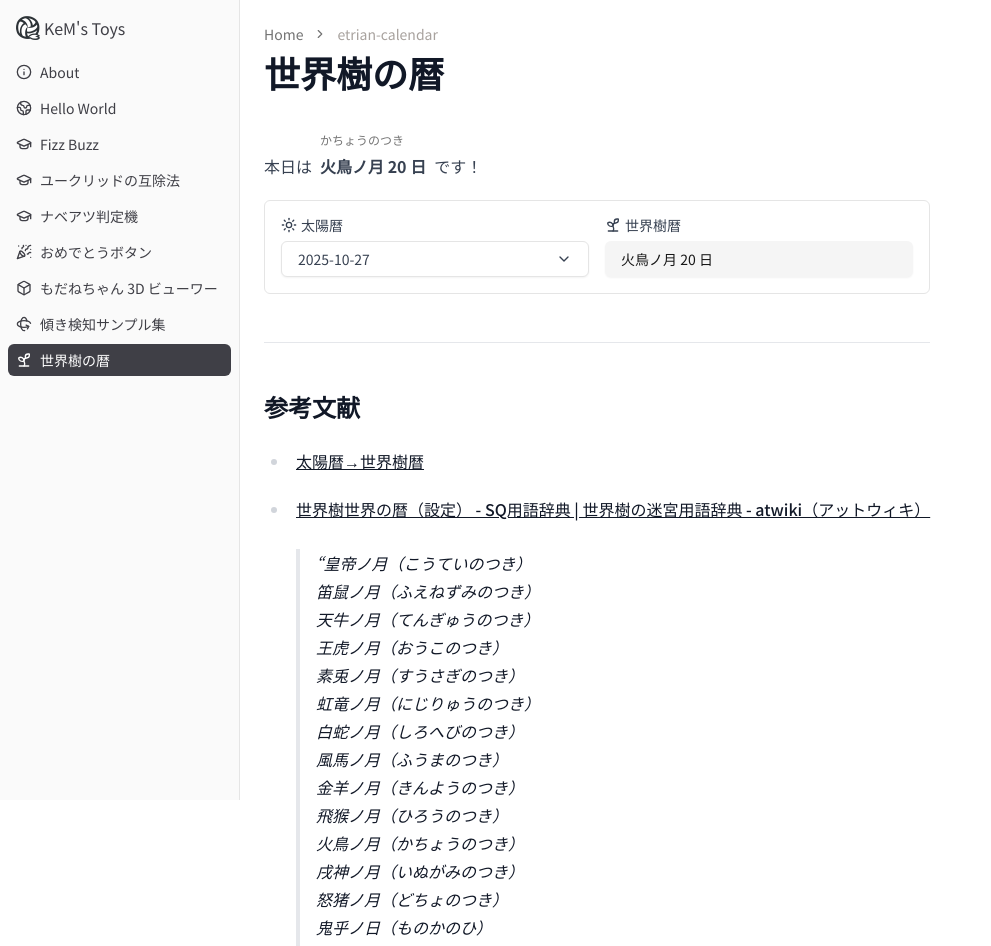
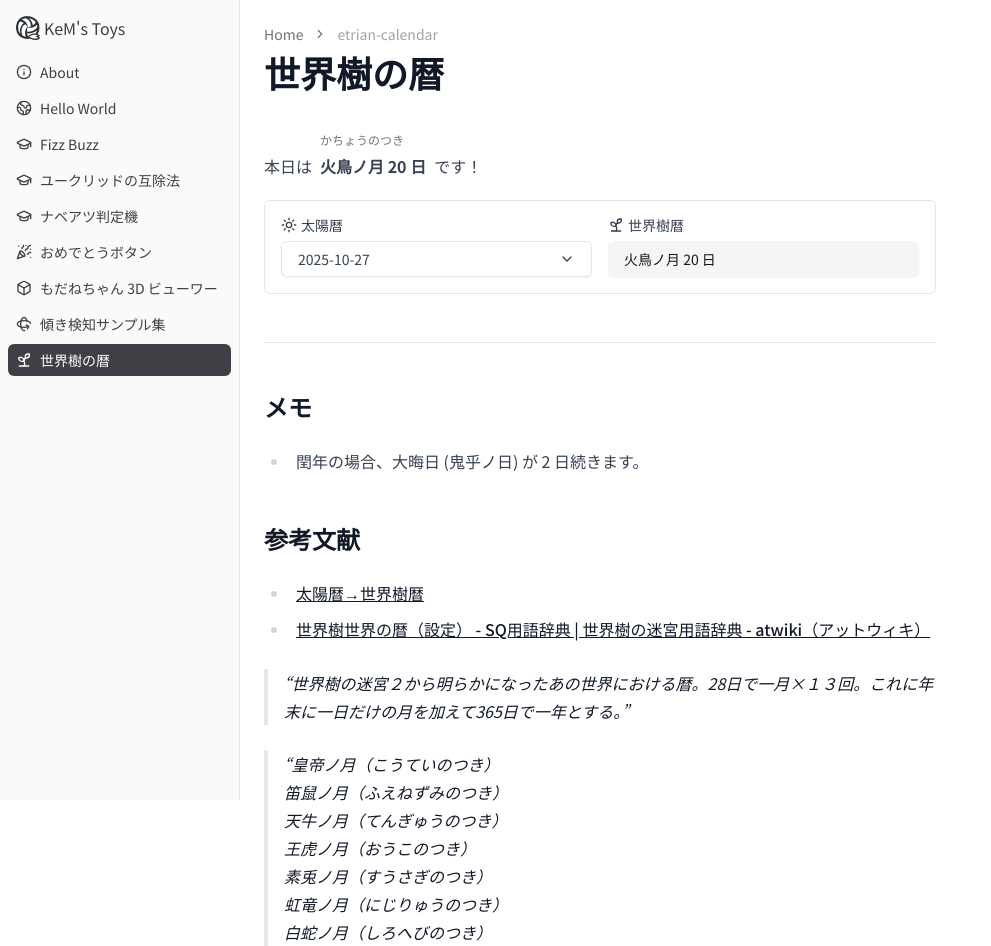
Before and after one commit to kem198/kems-toys, a Next.js app: page /etrian-calendar in a window 1280 px wide. Shown: the top 946 px of the page, without its empty margins (0-991 px from the left). Built offline with nearby package versions, Linux system fonts and the light colour scheme.

Commit message:
fix: update notes and references in page.mdx for clarity and accuracy

```diff
--- a/src/app/(toys)/etrian-calendar/page.mdx
+++ b/src/app/(toys)/etrian-calendar/page.mdx
@@ -10,10 +10,16 @@ import { Version } from "@/components/shared/version";
 
 ---
 
+## メモ
+
+- 閏年の場合、大晦日 (鬼乎ノ日) が 2 日続きます。
+
 ## 参考文献
 
 - [太陽暦→世界樹暦](https://gsv.xii.jp/tools/sqc/)
 - [世界樹世界の暦（設定） - SQ用語辞典 \| 世界樹の迷宮用語辞典 - atwiki（アットウィキ）](https://w.atwiki.jp/yougosq/pages/1305.html)
+
+> 世界樹の迷宮２から明らかになったあの世界における暦。28日で一月×１３回。これに年末に一日だけの月を加えて365日で一年とする。
 
 > 皇帝ノ月（こうていのつき）<br />
 > 笛鼠ノ月（ふえねずみのつき）<br />
@@ -28,7 +34,8 @@ import { Version } from "@/components/shared/version";
 > 火鳥ノ月（かちょうのつき）<br />
 > 戌神ノ月（いぬがみのつき）<br />
 > 怒猪ノ月（どちょのつき）<br />
-  > 鬼乎ノ日（ものかのひ）<br />
+> 鬼乎ノ日（ものかのひ）
+>
 > 出展『世界樹の迷宮Ⅳ伝承の巨人公式マスターズガイド）
 
 <Version version="0.1.0" onDate="2025-10-30" />
```
Lines whose indentation alone changed are shown as unchanged.
